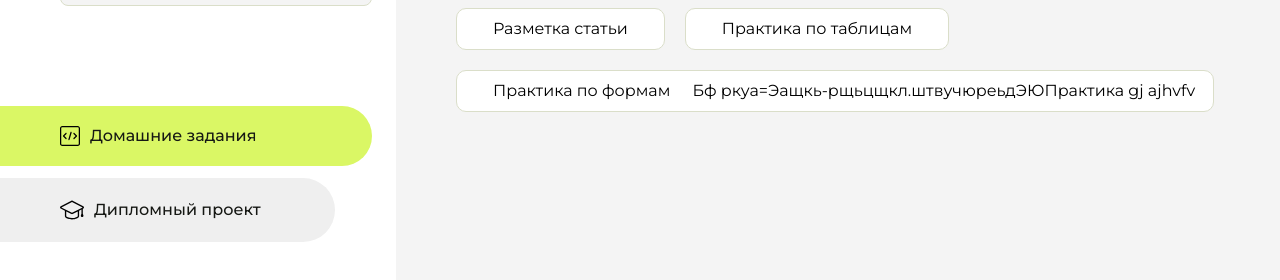
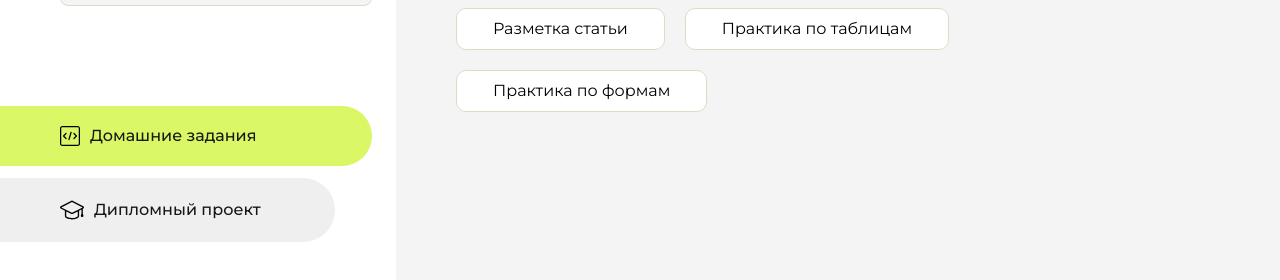
Before and after one commit to FaneD1/homework, a plain HTML site: page index.html in a window 1280 px wide. Shown: the part 230-510 px from the top of the page. Drawn offline with Linux system fonts and the light colour scheme.

Commit message:
Update index.html

```diff
--- a/index.html
+++ b/index.html
@@ -99,7 +99,7 @@
                         <a href="practiceTabs/index.html">Практика по таблицам</a>
                     </li>
                     <li class="content__list-item">
-                        <a href="form-homwork/index.html">Практика по формам</a>                       Бф ркуа=Эащкь-рщьцщкл.штвучюреьдЭЮПрактика gj ajhvfv</a></a>
+                        <a href="form-homwork/index.html">Практика по формам</a>
                     </li>
                 </ul>
             </div>
```
